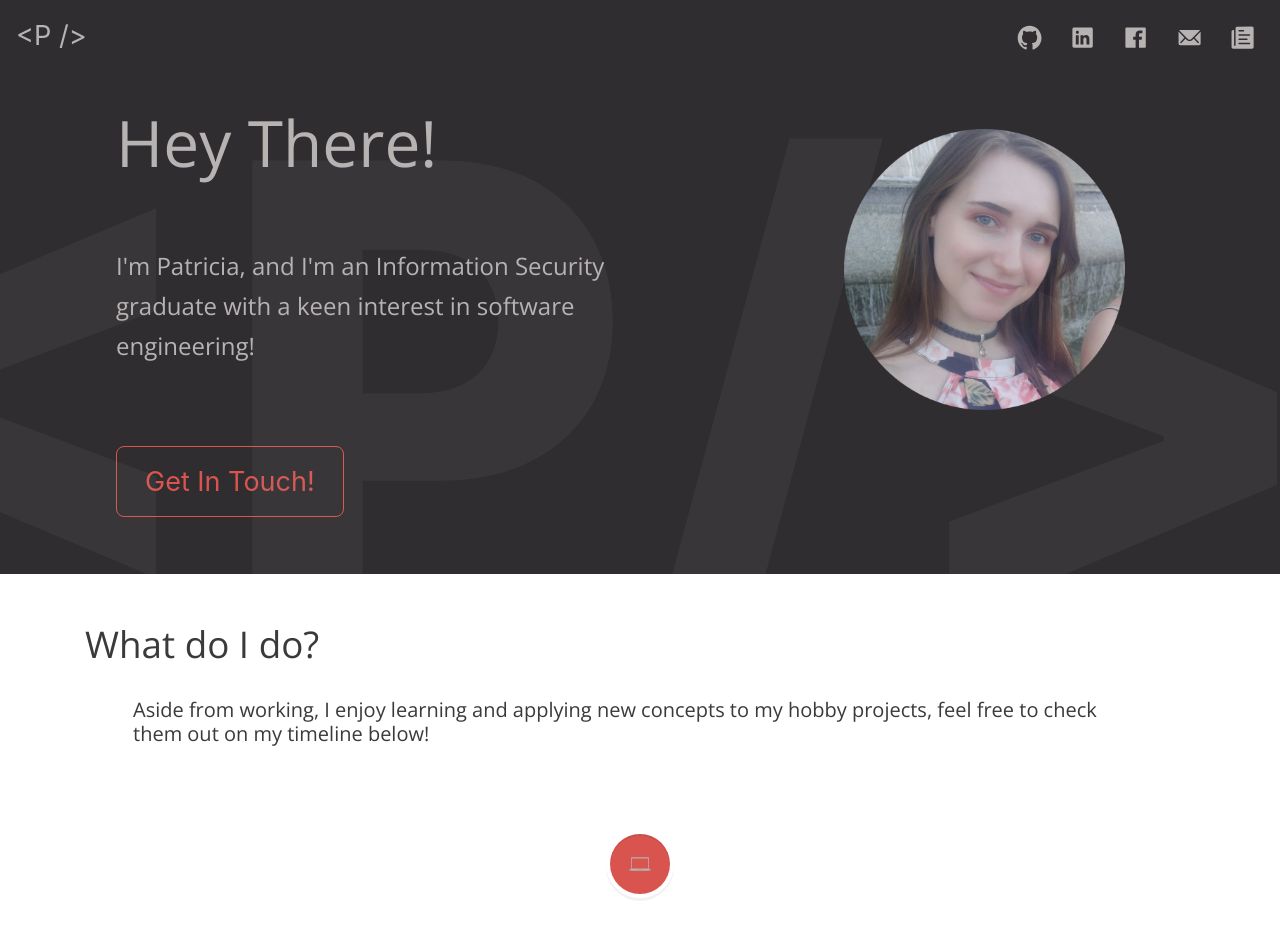
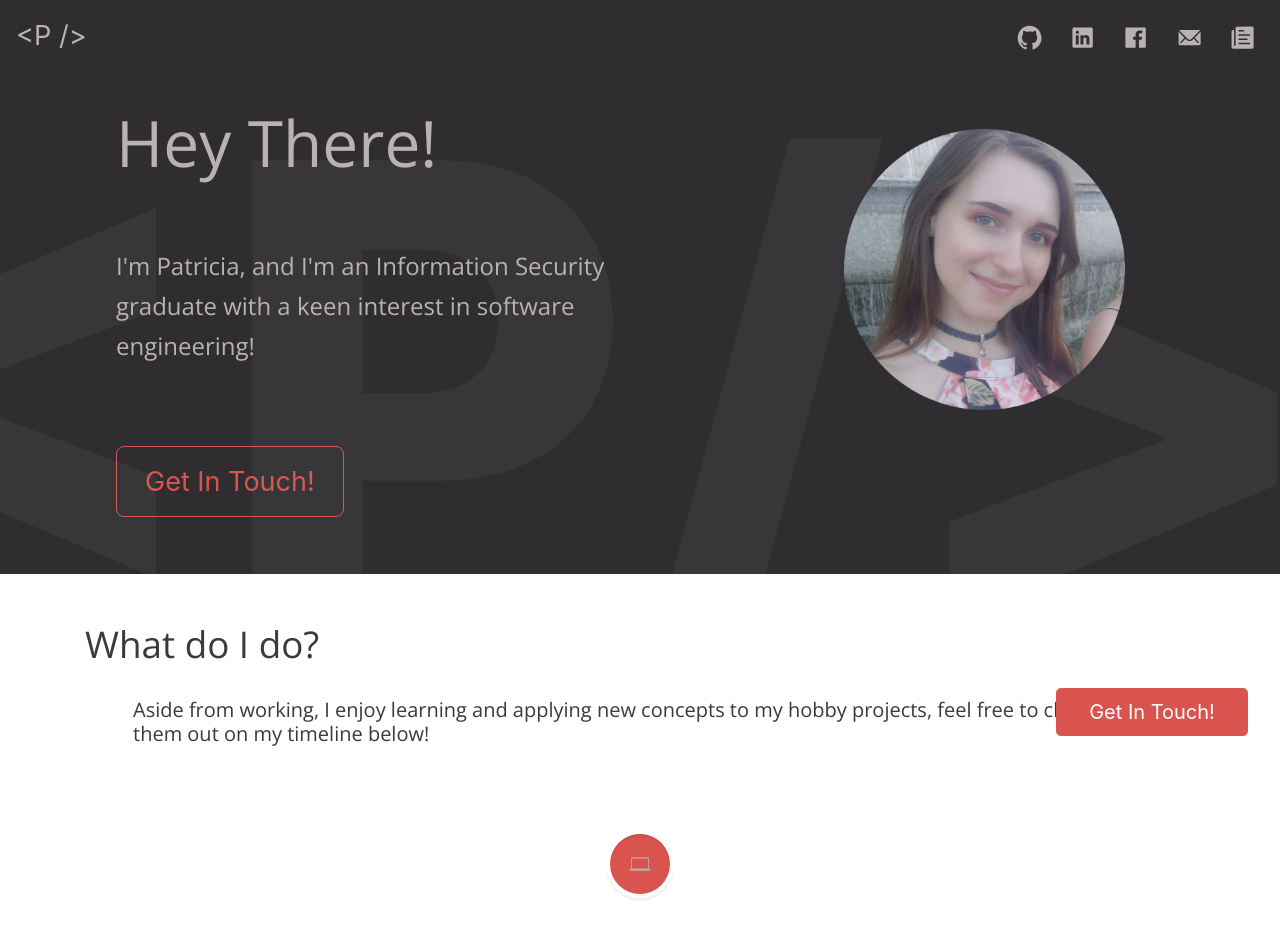
Before and after one commit to PatriciaHudakova/phudakova.com, a React (Create React App) app: page / in a window 1280 px wide. Shown: the top 938 px of the page. Built offline with nearby package versions, Linux system fonts and the light colour scheme.

Commit message:
sticky button fix

```diff
--- a/public/index.html
+++ b/public/index.html
@@ -20,7 +20,7 @@
     <meta property="profile:last_name" content="Hudakova">
 
     <meta charset="utf-8">
-    <title>Graduate software engineer Patricia Hudakova based in London</title>
+    <title>Patricia Hudakova | Graduate software engineer based in London</title>
     <meta name="description" content="I'm Patricia, and I'm an Information Security graduate with a keen interest in software engineering based in London!">
     <meta name="robots" content="index, follow">
     <meta name="author" content="Patricia Hudakova">
--- a/src/App.js
+++ b/src/App.js
@@ -1,9 +1,9 @@
 import React from 'react';
 import Header from "./components/Header";
 import Content from "./components/Content";
-import Footer from "./components/Footer";
 import './assets/scss/style.scss'
 import Navigation from "./components/Navigation";
+import StickyButton from "./components/StickyButton";
 
 function App() {
     return (
@@ -11,7 +11,7 @@ function App() {
             <Navigation />
             <Header />
             <Content />
-            <Footer />
+            <StickyButton />
         </>
     );
 }
--- a/src/assets/scss/style.scss
+++ b/src/assets/scss/style.scss
@@ -6,3 +6,11 @@ h1,h2,h3,h4,h5,h6,p,span {
   font-family: 'Open Sans', sans-serif;
   color: $fontDefault;
 }
+
+.nonselectable {
+  user-select: none;
+  -moz-user-select: none;
+  -khtml-user-select: none;
+  -webkit-user-select: none;
+  -o-user-select: none;
+}
--- a/src/components/Content/MyTimeline.jsx
+++ b/src/components/Content/MyTimeline.jsx
@@ -4,7 +4,7 @@ import {IoIosBriefcase, IoIosCamera, IoIosLaptop, IoIosLink} from "react-icons/i
 import {FaGraduationCap} from "react-icons/fa";
 
 const MyTimeline = () => (
-    <>
+    <div className='timeline'>
         <VerticalTimeline>
             <VerticalTimelineElement
                 className="vertical-timeline-element--work align='left'"
@@ -143,7 +143,7 @@ const MyTimeline = () => (
                 </row><br />
             </VerticalTimelineElement>
         </VerticalTimeline>
-    </>
+    </div>
 );
 
 export default MyTimeline;
--- a/src/components/Content/assets/style.scss
+++ b/src/components/Content/assets/style.scss
@@ -40,3 +40,7 @@
     }
   }
 }
+
+.timeline {
+  overflow-y: hidden;
+}
--- a/src/components/Footer/assets/style.scss
+++ /dev/null
@@ -1,14 +0,0 @@
-@import "../../../assets/scss/variables";
-
-.fixed-bottom {
-  text-align: right;
-  position: fixed;
-  transition: bottom 0.6s;
-  .btn {
-    margin: 2vw 2vw;
-  }
-}
-
-.fixed-bottom--hidden {
-  display: none;
-}
--- a/src/components/Footer/index.jsx
+++ /dev/null
@@ -1,44 +0,0 @@
-import React from 'react';
-import classnames from 'classnames';
-import './assets/style.scss'
-
-class Footer extends React.Component {
-    constructor(props) {
-        super(props);
-        this.state = {
-            visible: false
-        }
-    }
-
-    componentDidMount() {
-        window.addEventListener("scroll", this.handleScroll);
-    }
-
-    componentWillUnmount() {
-        window.removeEventListener("scroll", this.handleScroll);
-    }
-
-    handleScroll = () => {
-        const currentScrollPos = window.pageYOffset;
-        const visible = 450 > currentScrollPos;
-        this.setState({
-            visible
-        });
-    };
-
-    render() {
-        return (
-            <footer
-                className={classnames('fixed-bottom col-xs-7 sticky="bottom"', {
-                    'fixed-bottom--hidden': this.state.visible
-                })}
-            >
-                <a href='mailto:phudakova7@gmail.com' type='button' className='btn btn-danger btn-lg col-xs-7'>
-                    Get In Touch!
-                </a>
-            </footer>
-        );
-    }
-}
-
-export default Footer
--- a/src/components/Header/assets/style.scss
+++ b/src/components/Header/assets/style.scss
@@ -43,6 +43,11 @@
     top: -10rem;
     right:-3rem;
     opacity: 0.07;
+    @media screen and (max-width: 760px) {
+
+      display: none;
+
+    }
   ;
   }
 }
--- a/src/components/Header/index.jsx
+++ b/src/components/Header/index.jsx
@@ -8,23 +8,23 @@ const Header = props => {
         <div className='header'>
             <Container>
                 <Row>
-                    <Col xs={12} sm={{size:6, order: 2}} md={{size:4, order: 2, offset: 1}} className='text-sm-right text-center'>
+                    <Col xs={12} sm={{size:12, order: 1}} md={{size:4, order: 2, offset: 1}} className='text-sm-right text-center'>
                         <picture className='center-block mt-5 w-100'>
                             <img src={profile} className='img-responsive w-100 p-4' alt='Responsive image' />
                         </picture>
                     </Col>
 
-                    <Col xs={12} sm={{size:6, order: 1}} md={{size:7, order: 1}}>
+                    <Col xs={12} sm={{size:12, order: 2}} md={{size:7, order: 1}}>
                         <div className="text text-lg-left text-center">
                             <h1 className='h1'>Hey There!</h1><br />
                             <h2 className='h4'>I'm Patricia, and I'm an Information Security <br />graduate with a keen interest in software engineering!</h2><br /><br /><br />
-                            <a href='mailto:phudakova7@gmail.com' type='button' className='btn btn-outline-danger btn-xl'>
+                            <a href='mailto:phudakova7@gmail.com' className='btn btn-outline-danger btn-xl'>
                                 Get In Touch!
                             </a>
                         </div>
                     </Col>
                 </Row>
-                <div className='hero'>{'<P/>'}</div>
+                <div className='hero nonselectable'>{'<P/>'}</div>
             </Container>
         </div>
     )
--- /dev/null
+++ b/src/components/StickyButton/assets/style.scss
@@ -0,0 +1,10 @@
+@import "../../../assets/scss/variables";
+
+.stickyButton {
+  width: 12rem;
+  z-index: 999;
+  float: right;
+  right: 2rem;
+  left: auto;
+  bottom: 4rem;
+}
--- /dev/null
+++ b/src/components/StickyButton/index.jsx
@@ -0,0 +1,24 @@
+import React, {useState, useEffect}  from 'react';
+import classnames from 'classnames';
+import './assets/style.scss'
+
+const StickyButton = () => {
+
+    const [visible, setVisible] = useState(false)
+
+    function handleScroll() {
+        setVisible(450 > window.pageYOffset)
+    }
+
+    useEffect(() => {
+        window.addEventListener("scroll", handleScroll());
+    }, []);
+
+    return (
+        <a href='mailto:phudakova7@gmail.com' className={'btn btn-danger btn-lg col-xs-7 stickyButton ' + (visible ? 'fixed-bottom' : 'd-none')}>
+            Get In Touch!
+        </a>
+    )
+}
+
+export default StickyButton
```
